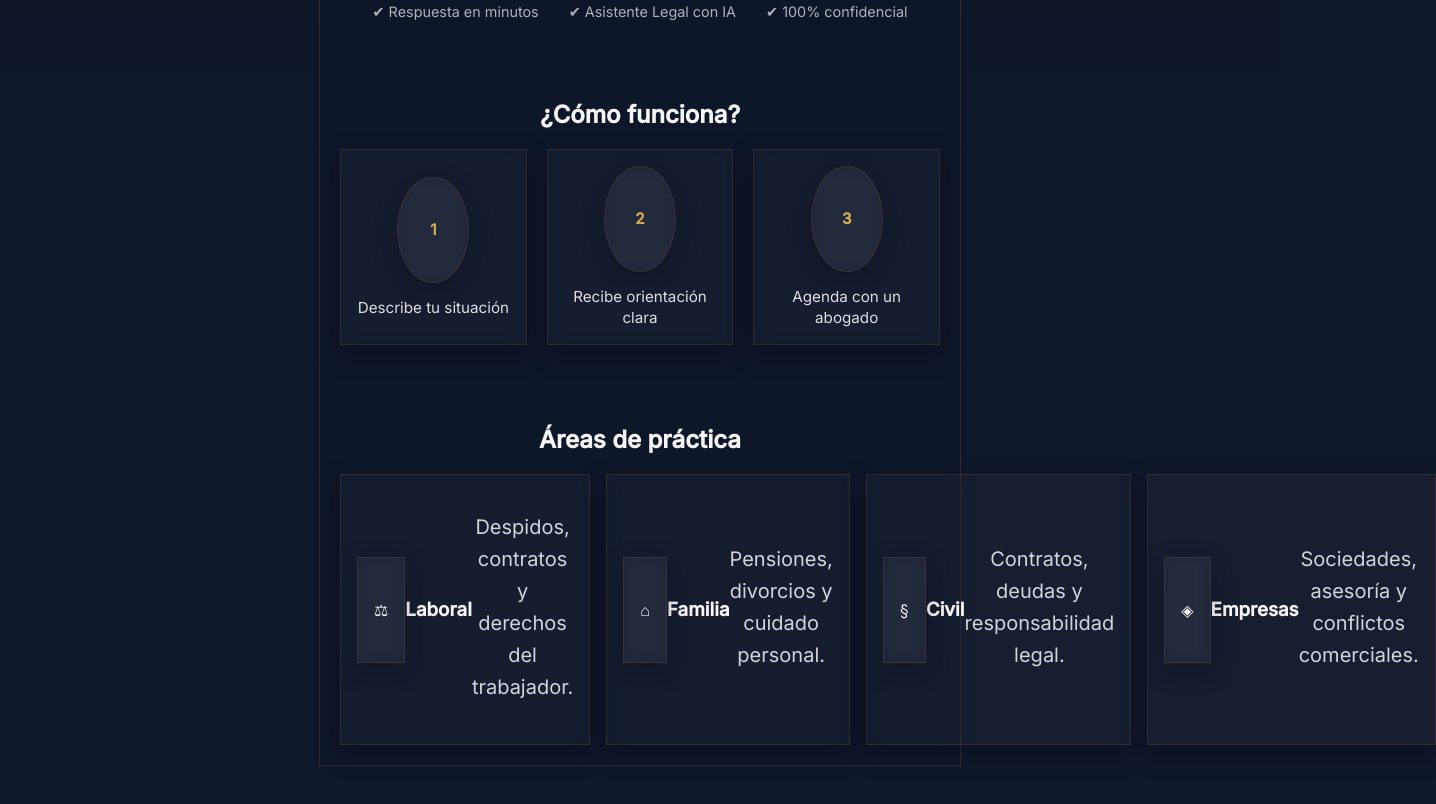
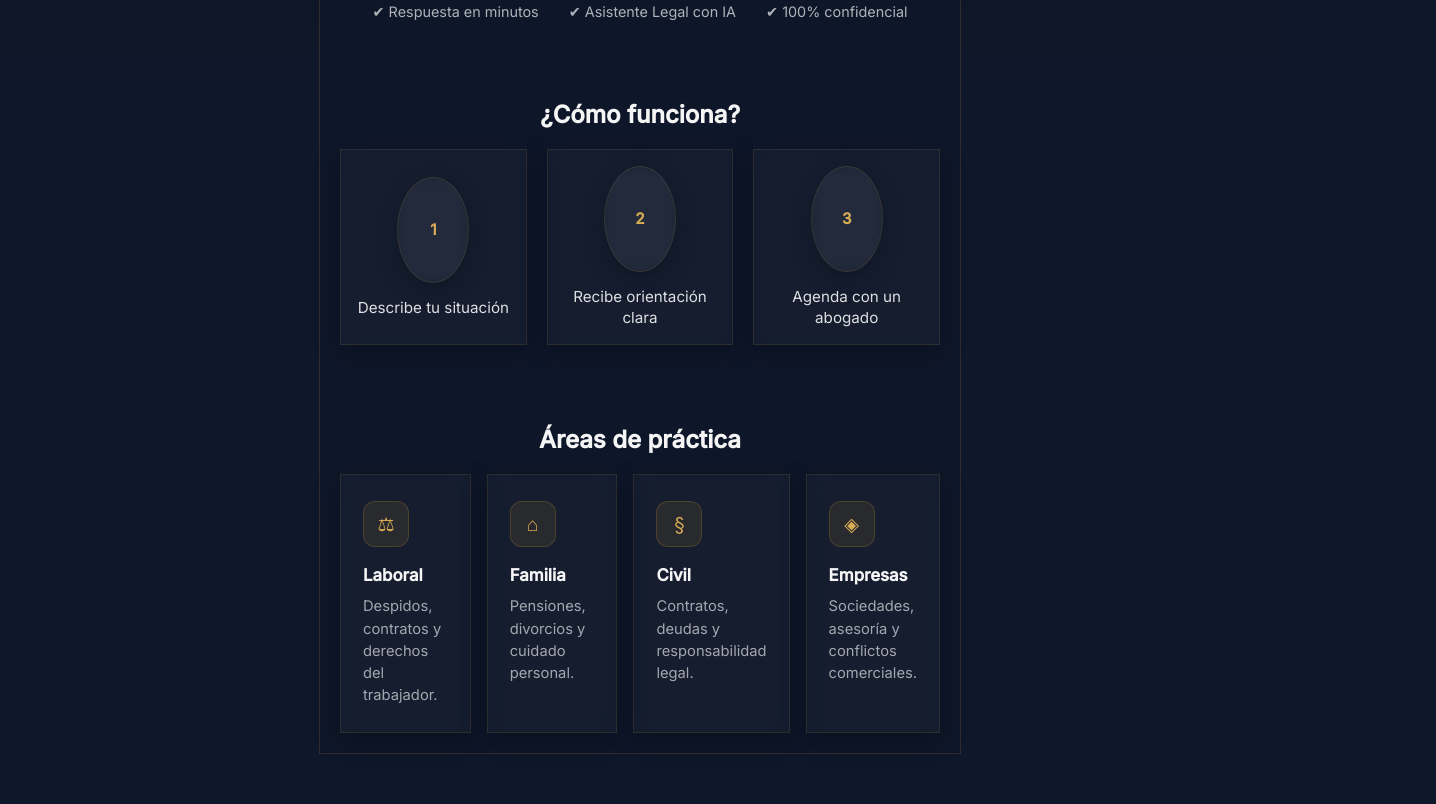
Before and after one commit to chatbot01legal-maker/Abolegal-, a plain HTML site: page index.html in a window 1280 px wide. Shown: the part 674-1478 px from the top of the page, 1436 px wide, since content can reach past the window. Drawn offline with Linux system fonts and the light colour scheme.

Commit message:
Refactor styles.css to improve structure and readability

```diff
--- a/styles.css
+++ b/styles.css
@@ -402,34 +402,75 @@ button {
   gap: 16px;
   margin-top: 20px;
 }
-.areas-grid div {
-  padding: 16px;
-  min-height: 72px;
-
-  display: flex;
-  align-items: center;
-  justify-content: center;
-  text-align: center;
+.area-card {
+  padding: 26px 22px;
 
   background: rgba(255,255,255,0.03);
 
   border: 1px solid rgba(186,136,46,0.15);
 
-  backdrop-filter: blur(8px);
+  backdrop-filter: blur(10px);
 
   box-shadow:
     0 8px 24px rgba(0,0,0,0.25);
 
-  transition: all 0.25s ease;
+  transition: all 0.22s ease;
 
   cursor: pointer;
+
+  text-align: left;
 }
-.areas-grid div:hover {
+
+.area-card:hover {
   transform: translateY(-3px);
-  border-color: #ba882e;
+
+  border-color: rgba(186,136,46,0.45);
+
+  background: rgba(255,255,255,0.05);
+
   box-shadow:
-    0 10px 22px rgba(0,0,0,0.15),
-    0 0 0 1px rgba(186,136,46,0.2);
+    0 0 18px rgba(186,136,46,0.12);
+}
+
+.area-icon {
+  width: 44px;
+  height: 44px;
+
+  margin-bottom: 18px;
+
+  display: flex;
+  align-items: center;
+  justify-content: center;
+
+  border-radius: 12px;
+
+  background: rgba(186,136,46,0.12);
+
+  border: 1px solid rgba(186,136,46,0.25);
+
+  color: #d8ab55;
+
+  font-size: 1.2rem;
+}
+
+.area-card h3 {
+  margin: 0 0 10px;
+
+  color: #f5f5f6;
+
+  font-size: 1.05rem;
+
+  font-weight: 600;
+}
+
+.area-card p {
+  margin: 0;
+
+  color: rgba(255,255,255,0.72);
+
+  font-size: 0.92rem;
+
+  line-height: 1.5;
 }
 
 /* =====================
```
